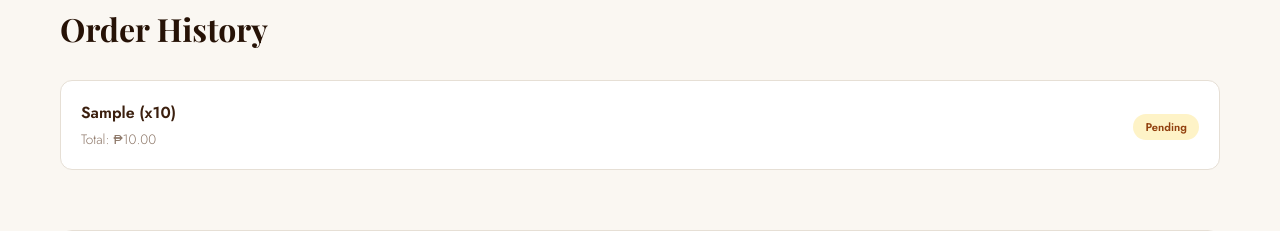
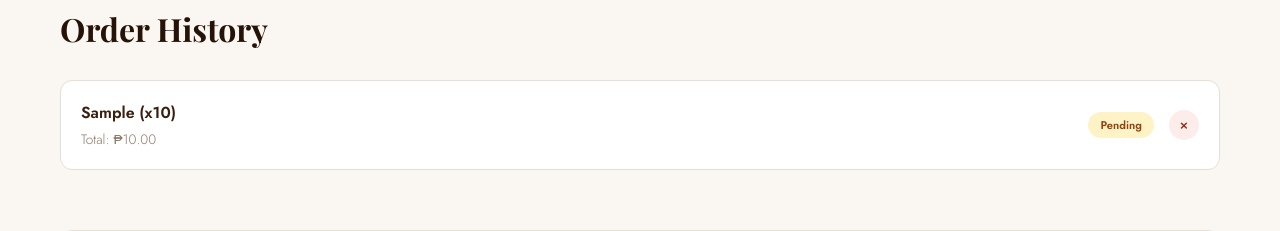
Before and after one commit to yorudes1/Briella-s-Cookies, a Flask app: page /shop in a window 1280 px wide. Shown: the part 1425-1656 px from the top of the page. Run offline with Flask 3, Linux system fonts and the light colour scheme; the visitor is signed in with stand-in values (Sample User, id 1); tables that the repository leaves empty hold one stand-in row (values such as "Sample post"); data that the repository does not hold is empty; some web fonts are replaced.

Commit message:
Update shop.html

```diff
--- a/briellas_cookies/briellas_cookies/templates/shop.html
+++ b/briellas_cookies/briellas_cookies/templates/shop.html
@@ -46,7 +46,7 @@
     50% { transform: translateY(-30px) rotate(8deg); }
   }
 
-  /* --- NEW: Search & Filter Styles --- */
+  /* --- Search & Filter Styles --- */
   .shop-controls {
     max-width: 1200px;
     margin: 0 auto 40px;
@@ -101,12 +101,28 @@
   .qty-input { width: 60px; padding: 10px; border: 1px solid #e6dfd5; border-radius: 4px; }
   .btn-order { flex: 1; background: #3b1f0e; color: #fff; border: none; padding: 12px; border-radius: 4px; cursor: pointer; font-weight: 600; text-transform: uppercase; }
 
-  /* --- History & Feedback (Kept original styles) --- */
+  /* --- History & Feedback --- */
   .history-header { margin-bottom: 30px; border-top: 1px solid #e6dfd5; padding-top: 40px; }
   .history-header h2 { font-family: 'Playfair Display', serif; font-size: 2rem; color: #261206; }
   .history-card { background: #fff; border: 1px solid #e6dfd5; padding: 20px; border-radius: 12px; display: flex; justify-content: space-between; align-items: center; margin-bottom: 15px; }
   .badge { padding: 5px 12px; border-radius: 20px; font-size: 0.7rem; font-weight: bold; }
   .status-pending { background: #fef3c7; color: #92400e; }
+
+  /* NEW: Delete Button Styling */
+  .btn-delete-order {
+    background: #fcecea;
+    color: #8c2f1e;
+    border: none;
+    width: 30px;
+    height: 30px;
+    border-radius: 50%;
+    cursor: pointer;
+    font-weight: bold;
+    margin-left: 15px;
+    transition: 0.2s;
+  }
+  .btn-delete-order:hover { background: #8c2f1e; color: white; }
+
   .feedback-section { margin-top: 60px; padding: 40px; background: #fff; border-radius: 12px; border: 1px solid #e6dfd5; }
   .feedback-textarea { width: 100%; padding: 15px; border: 1px solid #e6dfd5; border-radius: 8px; font-family: 'Jost'; margin-top: 15px; resize: vertical; }
   .btn-submit-feedback { background: #3b1f0e; color: #fff; border: none; padding: 12px 30px; border-radius: 6px; cursor: pointer; font-weight: 600; margin-top: 15px; }
@@ -135,6 +151,7 @@
   </div>
 </section>
 
+{% if cookies %}
 <div class="shop-intro">
   <p>Take a bite of something homemade, warm, and freshly baked.</p>
   <span class="shop-now-tag">Shop Our Flavors &darr;</span>
@@ -171,7 +188,9 @@
     </div>
     {% endfor %}
   </div>
+{% endif %}
 
+  {% if orders %}
   <div class="history-header">
     <h2>Order History</h2>
   </div>
@@ -183,12 +202,17 @@
         <h4 style="margin:0 0 5px 0;">{{ cookies[order.cookie_type]['name'] if order.cookie_type in cookies else order.cookie_type }} (x{{ order.quantity }})</h4>
         <p style="margin:0; font-size: 0.85rem; color: #8c7667;">Total: ₱{{ "%.2f"|format(order.total_price) }}</p>
       </div>
-      <div class="status-block">
+      <div class="status-block" style="display: flex; align-items: center;">
         <span class="badge status-pending">{{ order.status }}</span>
+
+        <form action="{{ url_for('delete_order', order_id=loop.index0) }}" method="POST" style="margin:0;">
+          <button type="submit" class="btn-delete-order" title="Delete Order">×</button>
+        </form>
       </div>
     </div>
     {% endfor %}
   </div>
+  {% endif %}
 
   <section class="feedback-section">
     <h2>Leave a Comment</h2>
@@ -205,23 +229,19 @@
   const cards = document.querySelectorAll('.cookie-card');
 
   function filterProducts() {
-    const searchText = searchBar.value.toLowerCase();
-    const selectedCat = categoryFilter.value.toLowerCase();
+    const searchText = searchBar ? searchBar.value.toLowerCase() : '';
+    const selectedCat = categoryFilter ? categoryFilter.value.toLowerCase() : 'all';
 
     cards.forEach(card => {
       const name = card.getAttribute('data-name');
       const matchesSearch = name.includes(searchText);
       const matchesCategory = (selectedCat === 'all' || name === selectedCat);
 
-      if (matchesSearch && matchesCategory) {
-        card.style.display = 'block';
-      } else {
-        card.style.display = 'none';
-      }
+      card.style.display = (matchesSearch && matchesCategory) ? 'block' : 'none';
     });
   }
 
-  searchBar.addEventListener('input', filterProducts);
-  categoryFilter.addEventListener('change', filterProducts);
+  if(searchBar) searchBar.addEventListener('input', filterProducts);
+  if(categoryFilter) categoryFilter.addEventListener('change', filterProducts);
 </script>
 {% endblock %}
```
